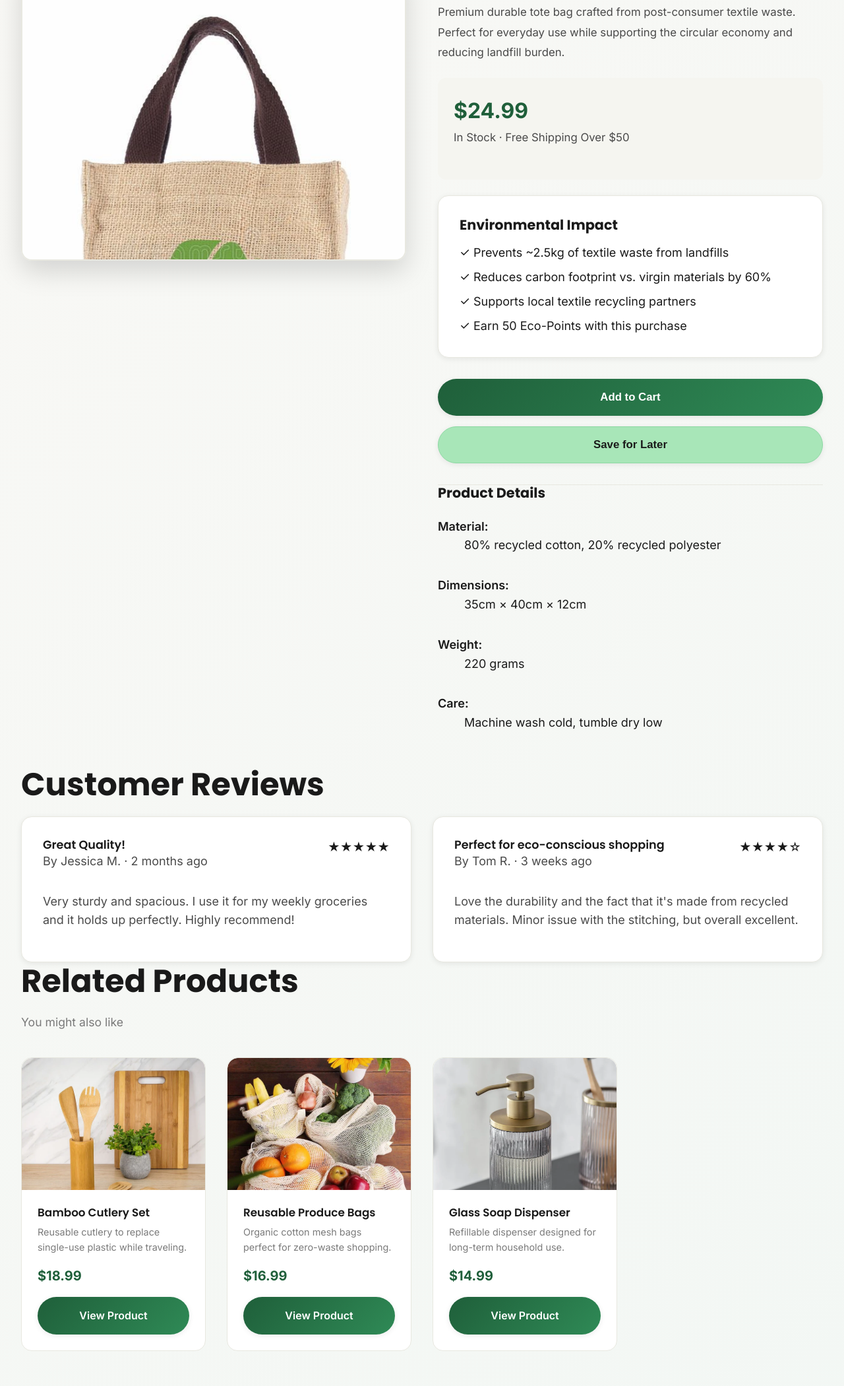
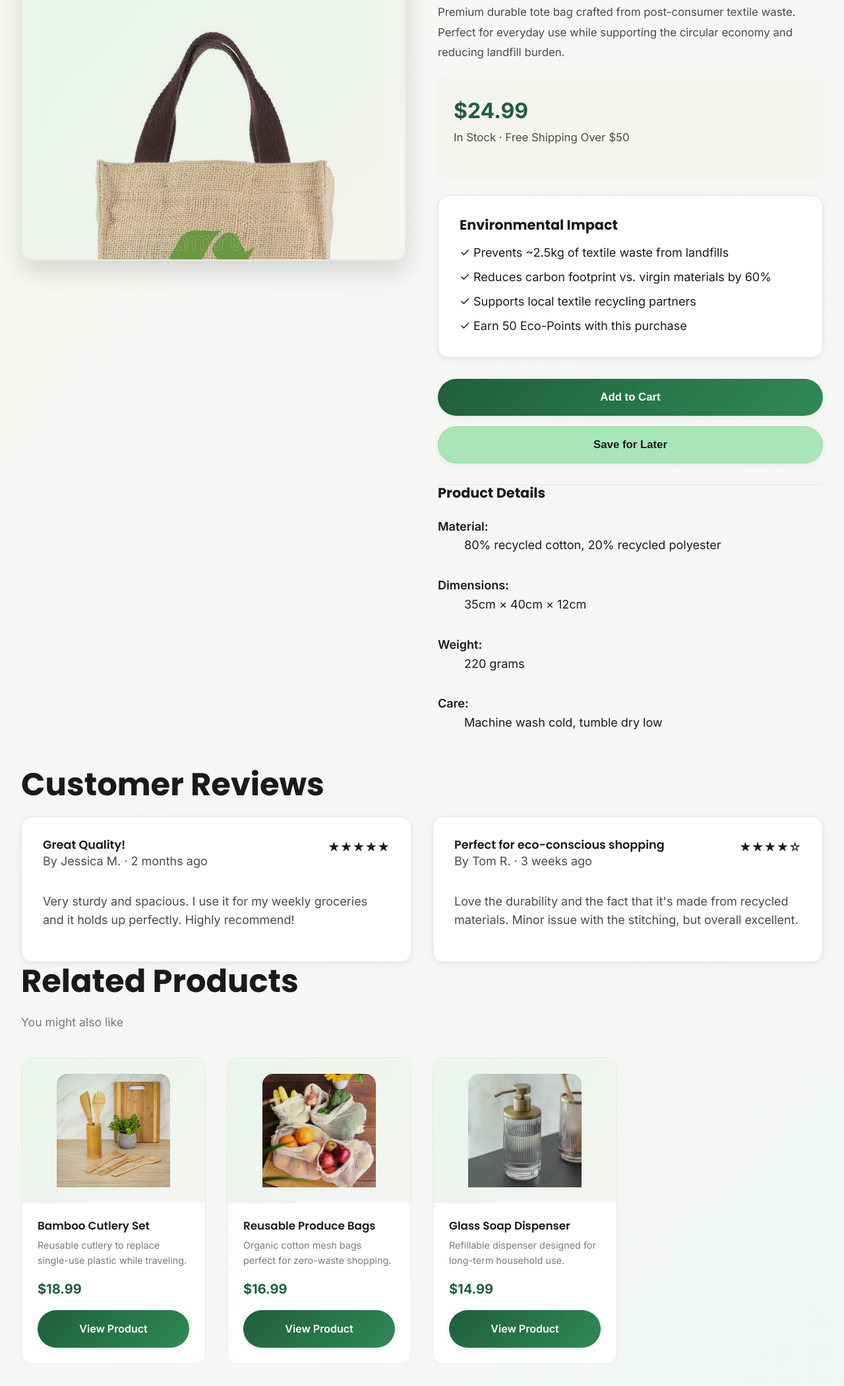
Before and after one commit to FelixFanady/EcoCycle, a website: page views/product-detail.html in a window 1280 px wide. Shown: the part 333-2433 px from the top of the page at 66% size. Drawn offline with Linux system fonts and the light colour scheme; no server answers.

Commit message:
Fix product-image

```diff
--- a/package.json
+++ b/package.json
@@ -16,7 +16,7 @@
   "author": "",
   "license": "MIT",
   "dependencies": {
-    "express": "^4.19.2",
+    "express": "^4.22.1",
     "express-session": "^1.19.0"
   }
 }
--- a/public/css/layout.css
+++ b/public/css/layout.css
@@ -43,7 +43,7 @@
 
 .zig-zag-image {
   width: 100%;
-  height: 350px;
+  aspect-ratio: 16 / 9;
   border-radius: var(--radius-lg);
   background: linear-gradient(135deg, var(--surface-light) 0%, #e8f5ed 100%);
   border: 2px solid var(--border);
@@ -51,6 +51,7 @@
   place-items: center;
   font-size: 4rem;
   box-shadow: var(--shadow-md);
+  max-height: 350px;
 }
 
 .zig-zag-image img {
@@ -135,7 +136,6 @@
   border-radius: var(--radius-lg);
 }
 
-/* PRODUCT DETAIL LAYOUT */
 .product-detail {
   display: grid;
   gap: 3rem;
@@ -157,14 +157,18 @@
   box-shadow: var(--shadow-lg);
   overflow: hidden;
   position: relative;
+  padding: 2rem;
+  box-sizing: border-box;
 }
 
 .product-image img {
-  width: 100%;
-  height: 100%;
-  object-fit: cover;
-  border-radius: var(--radius-lg);
+  max-width: 100%;
+  max-height: 100%;
+  width: auto;
+  height: auto;
+  object-fit: contain;
   display: block;
+  mix-blend-mode: multiply;
 }
 
 .product-info h1 {
@@ -260,11 +264,13 @@
     grid-template-columns: 1fr;
     gap: 1.5rem;
   }
-
   .hero-image,
   .zig-zag-image,
   .product-image {
-    height: 250px;
+    height: auto;
+    aspect-ratio: 4 / 3;
+    padding: 1.5rem;
+    box-sizing: border-box;
     font-size: 3rem;
   }
 
--- a/public/css/styles.css
+++ b/public/css/styles.css
@@ -579,7 +579,8 @@ select:focus {
 
 .video-placeholder {
   width: 100%;
-  height: 280px;
+  aspect-ratio: 16 / 9; /* Mengganti height tetap. Otomatis proporsional 16:9 */
+  max-height: 280px; /* Opsional: Membatasi tinggi maksimal di layar besar agar tidak terlalu raksasa */
   border-radius: var(--radius-lg);
   background: linear-gradient(135deg, #d6f0df 0%, #e8f5ed 100%);
   border: 2px solid var(--mint-green);
@@ -598,6 +599,12 @@ select:focus {
 .video-placeholder-icon {
   font-size: 3rem;
   color: var(--forest-green);
+}
+
+@media (max-width: 480px) {
+  .video-placeholder-icon {
+    font-size: 2rem;
+  }
 }
 
 .testimonial-text {
@@ -1035,12 +1042,26 @@ select:focus {
 
 .product-card-image {
   width: 100%;
-  height: 200px;
+  height: 220px; /* Saya naikkan sedikit dari 200px agar tas punya ruang lebih */
   background: linear-gradient(135deg, #e8f5ed 0%, #f5f5f0 100%);
   border-radius: var(--radius-lg) var(--radius-lg) 0 0;
-  display: grid;
-  place-items: center;
-  font-size: 3rem;
+
+  display: flex;
+  align-items: center;
+  justify-content: center;
+
+  padding: 1.5rem;
+  box-sizing: border-box;
+}
+
+.product-card-image img {
+  max-width: 100%;
+  max-height: 100%;
+  width: auto;
+  height: auto;
+  object-fit: contain;
+  display: block;
+  mix-blend-mode: multiply;
 }
 
 .product-card-content {
```
Also changed, not shown: 1 other file.
